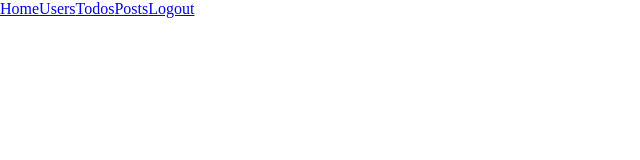
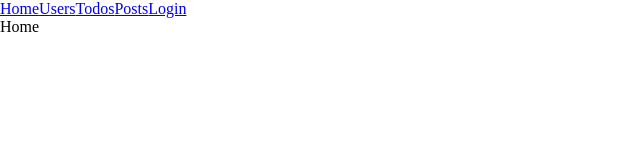
Before and after one commit to kestenbaum/react-query-ts, a React (Create React App) app: page / in a window 1280 px wide. Shown: the top 160 px of the page, without its empty margins (0-640 px from the left). Built offline with nearby package versions, Linux system fonts and the light colour scheme.

Commit message:
update routing

```diff
--- a/src/App.tsx
+++ b/src/App.tsx
@@ -1,10 +1,10 @@
 import React from 'react';
-import {Header} from "./components/Header";
+import {Layout} from "./components/Layout";
 
 function App() {
   return (
     <div className="App">
-      <Header/>
+      <Layout/>
     </div>
   );
 }
--- a/src/components/Header.tsx
+++ b/src/components/Header.tsx
@@ -2,13 +2,14 @@ import React, {FC} from 'react';
 import { Link } from 'react-router-dom';
 
 export const Header:FC = () => {
+    const auth = true
     return (
         <div>
             <Link to={'/'}>Home</Link>
             <Link to={'/users'}>Users</Link>
             <Link to={'/todos'}>Todos</Link>
             <Link to={'/posts'}>Posts</Link>
-            {true ? <Link to={'/out'}>Logout</Link> : <Link to={'/login'}>Login</Link>}
+            {!auth ? <Link to={'/out'}>Logout</Link> : <Link to={'/login'}>Login</Link>}
         </div>
     );
 };
--- /dev/null
+++ b/src/components/Layout.tsx
@@ -0,0 +1,19 @@
+import React, {FC} from 'react';
+import {Header} from "./Header";
+import {Home, Login, Posts, Todos, Users} from "../pages";
+import { Route, Routes } from 'react-router-dom';
+
+export const Layout:FC = () => {
+    return (
+        <div>
+            <Header/>
+            <Routes>
+                <Route path={'/'} element={<Home/>}/>
+                <Route path={'/users'} element={<Users/>}/>
+                <Route path={'/todos'} element={<Todos/>}/>
+                <Route path={'/posts'} element={<Posts/>}/>
+                <Route path={'/login'} element={<Login/>}/>
+            </Routes>
+        </div>
+    );
+};
--- a/src/pages/Home.tsx
+++ b/src/pages/Home.tsx
@@ -3,7 +3,7 @@ import React, {FC} from 'react';
 export const Home:FC = () => {
     return (
         <div>
-
+            Home
         </div>
     );
 };
```
Also changed, not shown: 1 other file (tests, documents, lock files or other folders).
